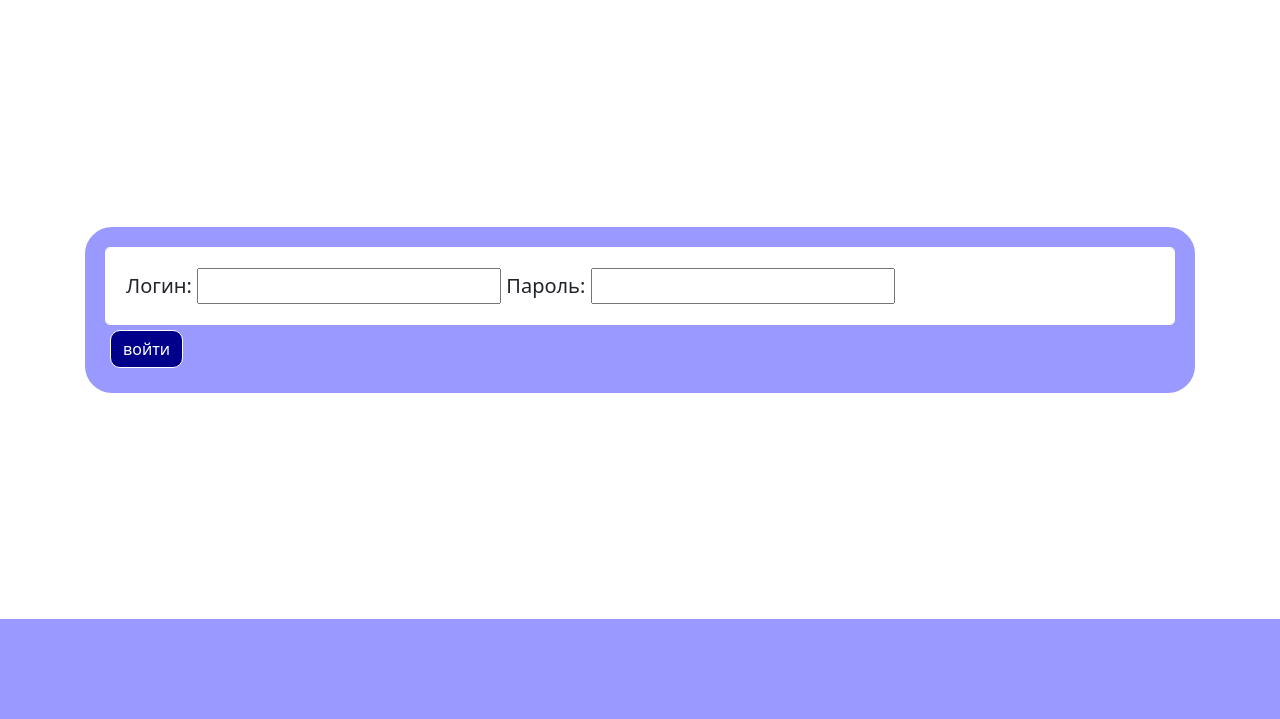
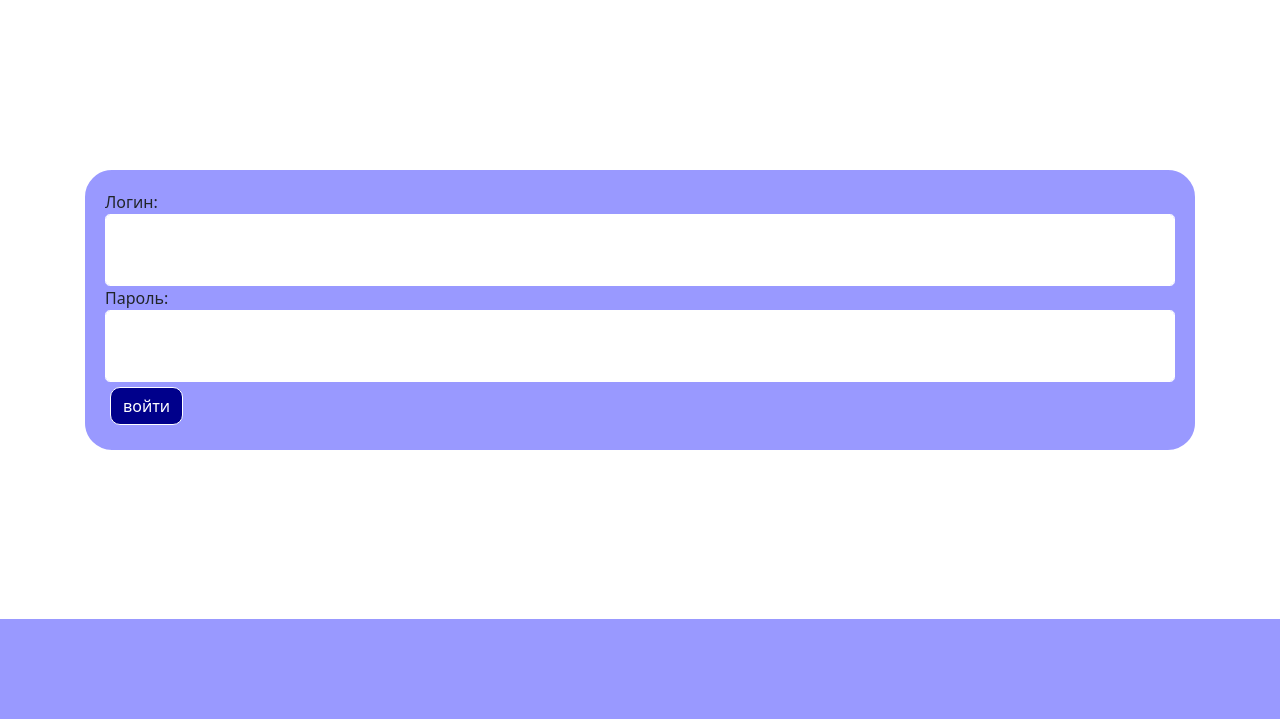
Before and after one commit to Kgbay/homework_61_Kudaibergen_Kyrgyzbay, a Django app: page /auth/login/ in a window 1280 px wide. Shown: the part 81-800 px from the top of the page. Run offline with Django 4.2, Linux system fonts and the light colour scheme; parts of the project's set-up code (start-up, migrations or seed data) failed here and were passed over.

Commit message:
Адаптировал форму

```diff
--- a/source/accounts/forms.py
+++ b/source/accounts/forms.py
@@ -5,3 +5,6 @@ class LoginForm(forms.Form):
     username = forms.CharField(required=True, label='Логин')
     password = forms.CharField(required=True, label='Пароль',
                                widget=forms.PasswordInput)
+
+    username.widget.attrs.update({'class': 'form-control form-control-lg'})
+    password.widget.attrs.update({'class': 'form-control form-control-lg'})
--- a/source/accounts/templates/login.html
+++ b/source/accounts/templates/login.html
@@ -2,14 +2,9 @@
 {% block content %}
     <div class="container">
         <form method="post" class="form-add">
-            <div class="form-control form-control-lg">
                 {% csrf_token %}
                 {{ form }}
-            </div>
-            <div class="form-row">
-                <input type="hidden" name="next" value="{{ request.GET.next }}"/>
                 <input type="submit" value="войти" class="btn btn-primary">
-            </div>
         </form>
     </div>
 {% endblock %}
--- a/source/tracker/templates/base.html
+++ b/source/tracker/templates/base.html
@@ -13,7 +13,6 @@
             crossorigin="anonymous"></script>
 </head>
 <body>
-
     <nav class="navbar navbar-expand-lg navbar-light">
         <div class="container">
             <a href="{% url 'index' %}" class="navbar-brand">Task tracker</a>
@@ -25,14 +24,12 @@
                 <div class="navbar-nav ml-auto">
                     <a href="{% url 'index' %}" class="btn btn-outline-primary">На главную</a>
                     <a href="{% url 'project' %}" class="btn btn-outline-primary">Проекты</a>
-
                     {% if user.is_authenticated %}
                     <a href="{% url 'task_add' %}" class="btn btn-outline-primary">Добавить задачу</a>
                     <form action="{% url 'logout' %}" method="post" class="logout-btn">
                             {% csrf_token %}
                             <input type="submit" value="Выйти" class="btn btn-outline-primary">
                     </form>
-
                     {% else %}
                     <a href="{% url 'login' %}" class="btn btn-outline-primary">Войти</a>
                     {% endif %}
@@ -41,9 +38,7 @@
             </div>
         </div>
     </nav>
-
     {% block content %}{% endblock %}
-
     <footer class="footer">
         <div class="container"></div>
     </footer>
```
Lines whose indentation alone changed are shown as unchanged.
